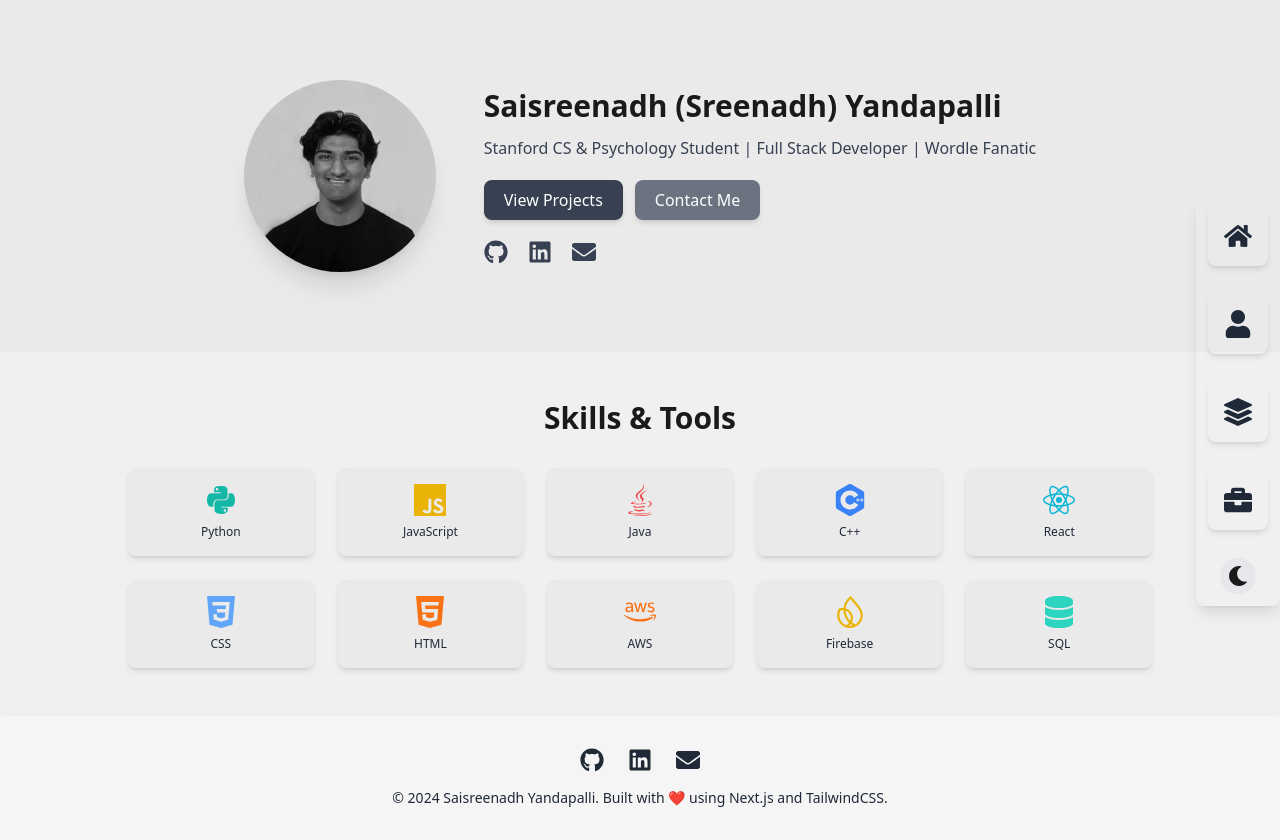
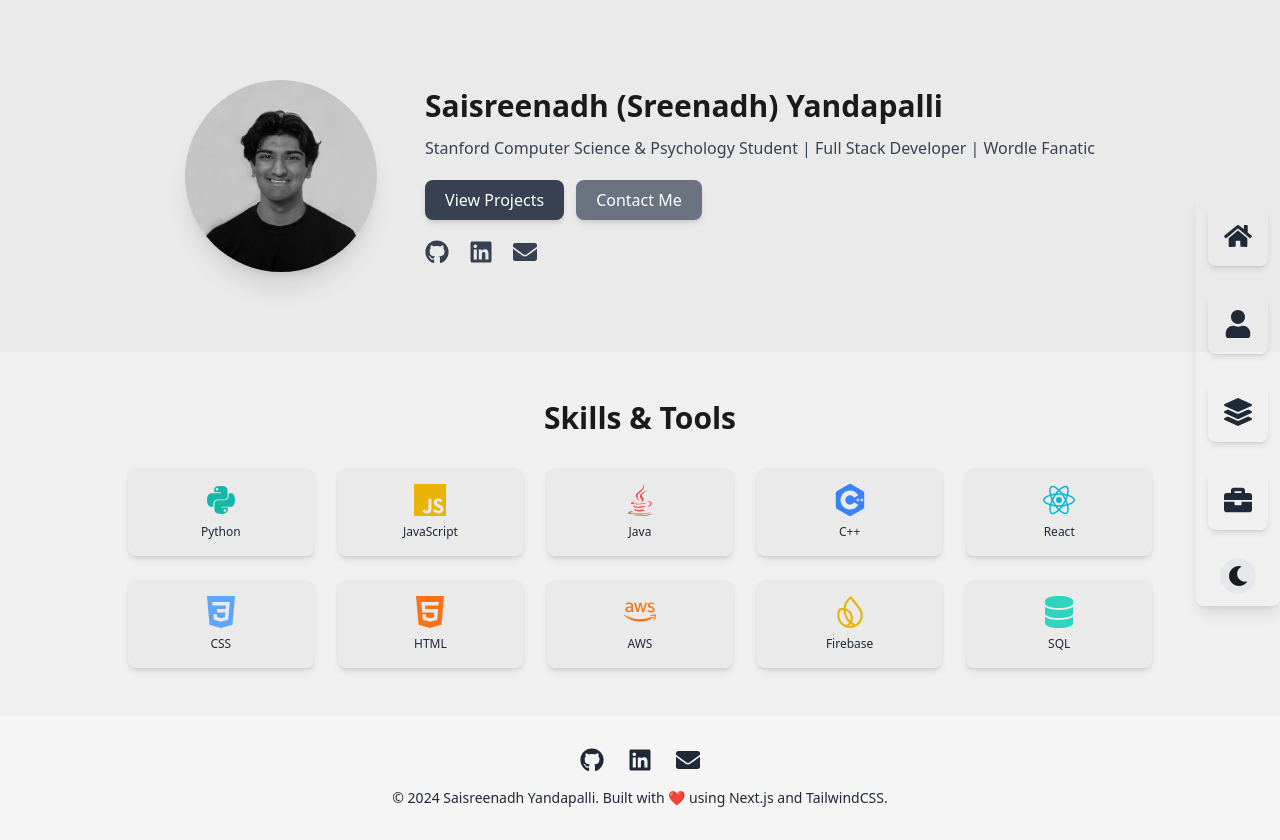
Before and after one commit to saisreenadh/Portfolio-Site, a Next.js app: page / in a window 1280 px wide. Built offline with nearby package versions, Linux system fonts and the light colour scheme.

Commit message:
changed title

```diff
--- a/src/app/page.js
+++ b/src/app/page.js
@@ -41,7 +41,7 @@ export default function Home() {
               Saisreenadh (Sreenadh) Yandapalli
             </h1>
             <p className="text-sm md:text-base text-gray-700 dark:text-gray-400 mt-3">
-              Stanford CS & Psychology Student | Full Stack Developer | Wordle Fanatic
+              Stanford Computer Science & Psychology Student | Full Stack Developer | Wordle Fanatic
             </p>
 
             {/* Buttons */}
```
